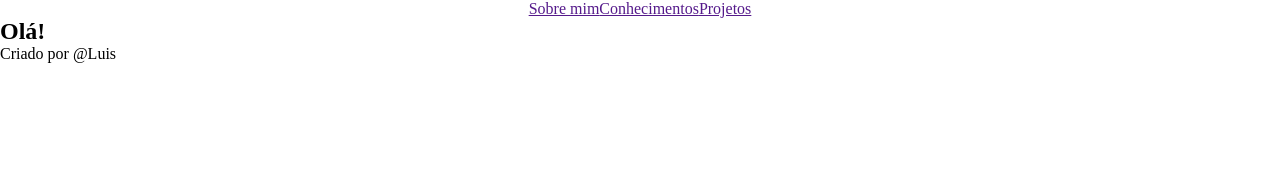
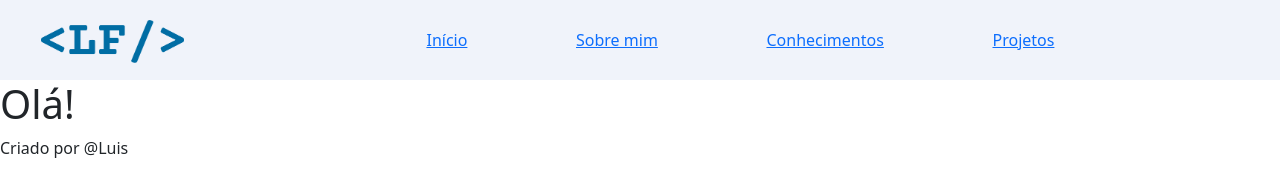
Before and after one commit to luisfernandoalima/portfolio, a plain HTML site: page index.html in a window 1280 px wide. Drawn offline with nearby package versions, Linux system fonts and the light colour scheme.

Commit message:
Início da construção do header

```diff
--- /dev/null
+++ b/assets/css/header.css
@@ -0,0 +1,22 @@
+header{
+    background-color: var(--white);
+    height: 10vh;
+}
+
+.cabecalho{
+    display: flex;
+    align-items: center;
+    justify-content: space-between;
+    height: 100%;
+}
+
+header img {
+height: 10vh;
+}
+
+nav{
+    display: flex;
+    align-items: center;
+    justify-content: space-between;
+    width: 50%;
+}
--- a/assets/css/style.css
+++ b/assets/css/style.css
@@ -1,5 +1,6 @@
 :root{
-    --white:#FFF;
+    --white:#F0F3FA;
+    --black:#121212;
 }
 
 *{
--- a/index.html
+++ b/index.html
@@ -3,16 +3,33 @@
 <head>
     <meta charset="UTF-8">
     <meta name="viewport" content="width=device-width, initial-scale=1.0">
+    <title>Portifólio</title>
+    <!-- Bootstrap -->
+    <link href="https://cdn.jsdelivr.net/npm/bootstrap@5.3.2/dist/css/bootstrap.min.css" rel="stylesheet" integrity="sha384-T3c6CoIi6uLrA9TneNEoa7RxnatzjcDSCmG1MXxSR1GAsXEV/Dwwykc2MPK8M2HN" crossorigin="anonymous">
+    <!-- CSS -->
     <link rel="stylesheet" href="assets/css/style.css">
-    <title>Portifólio</title>
+    <link rel="stylesheet" href="assets/css/header.css">
 </head>
 <body>
     <header>
-        <nav>
-            <a href="">Sobre mim</a>
-            <a href="">Conhecimentos</a>
-            <a href="">Projetos</a>
-        </nav>
+        <div class="container-fluid">
+            <div class="cabecalho">
+                <!-- Logo -->
+                <div>
+                    <img src="assets/img/logo/logo-claro.png" alt="">
+                </div>
+                <!-- Navegação -->
+                <nav>
+                    <a href="">Início</a>
+                    <a href="">Sobre mim</a>
+                    <a href="">Conhecimentos</a>
+                    <a href="">Projetos</a>
+                </nav>
+                <!-- Switch da cor de tela -->
+                <div>
+                </div>
+            </div>
+        </div>
     </header>
     <main>
         <section>
@@ -22,5 +39,9 @@
     <footer>
         <p>Criado por @Luis</p>
     </footer>
+    <!-- JavaScript -->
+    <!-- Bootstrap -->
+    <script src="https://cdn.jsdelivr.net/npm/bootstrap@5.3.2/dist/js/bootstrap.bundle.min.js" integrity="sha384-C6RzsynM9kWDrMNeT87bh95OGNyZPhcTNXj1NW7RuBCsyN/o0jlpcV8Qyq46cDfL" crossorigin="anonymous"></script>
+
 </body>
 </html>
```
Also changed, not shown: assets/img/logo/logo-claro.png (added), assets/img/logo/logo-escuro.png (added).
